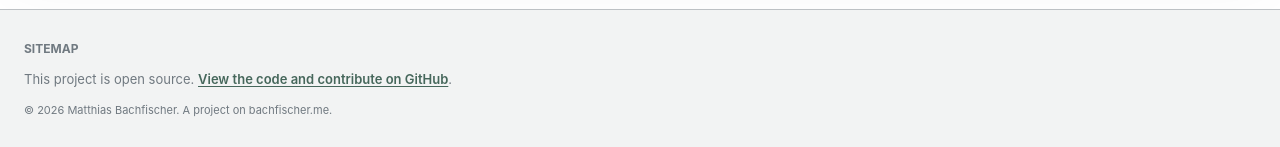
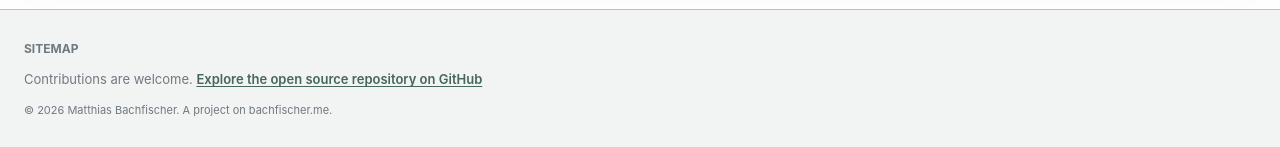
Before and after one commit to Bachfischer/running-route-finder, a Next.js app: page / in a window 1280 px wide. Shown: the part 942-1089 px from the top of the page. Built offline with nearby package versions, Linux system fonts and the light colour scheme.

Commit message:
Refine footer contribution invitation

```diff
--- a/components/site-footer.tsx
+++ b/components/site-footer.tsx
@@ -6,11 +6,10 @@ export function SiteFooter() {
           <a href="https://bachfischer.me/sitemap/">Sitemap</a>
         </div>
         <p className="site-footer-contribute">
-          This project is open source.{" "}
+          Contributions are welcome.{" "}
           <a href="https://github.com/Bachfischer/running-route-finder">
-            View the code and contribute on GitHub
+            Explore the open source repository on GitHub
           </a>
-          .
         </p>
         <div className="site-footer-copyright">
           © {new Date().getFullYear()} Matthias Bachfischer. A project on{" "}
```
